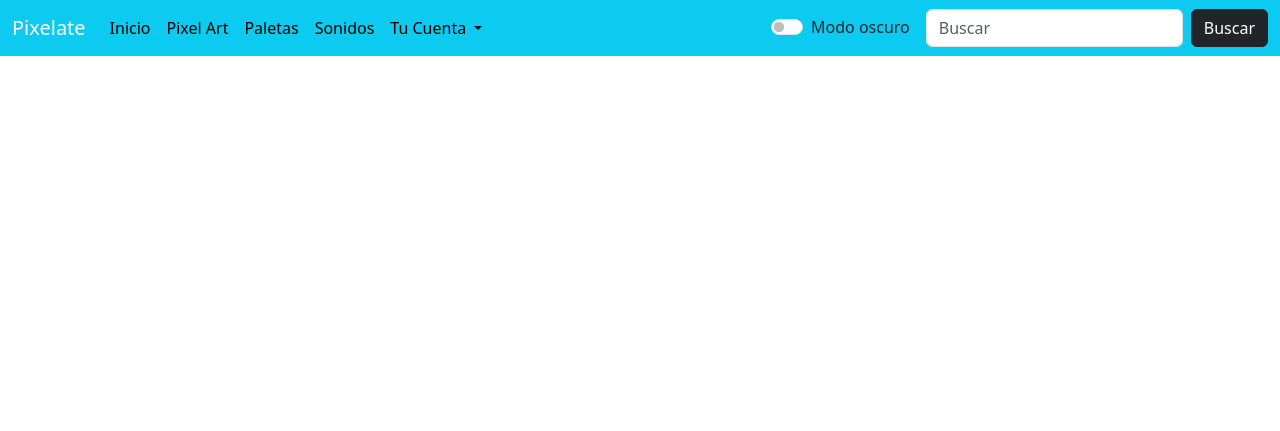
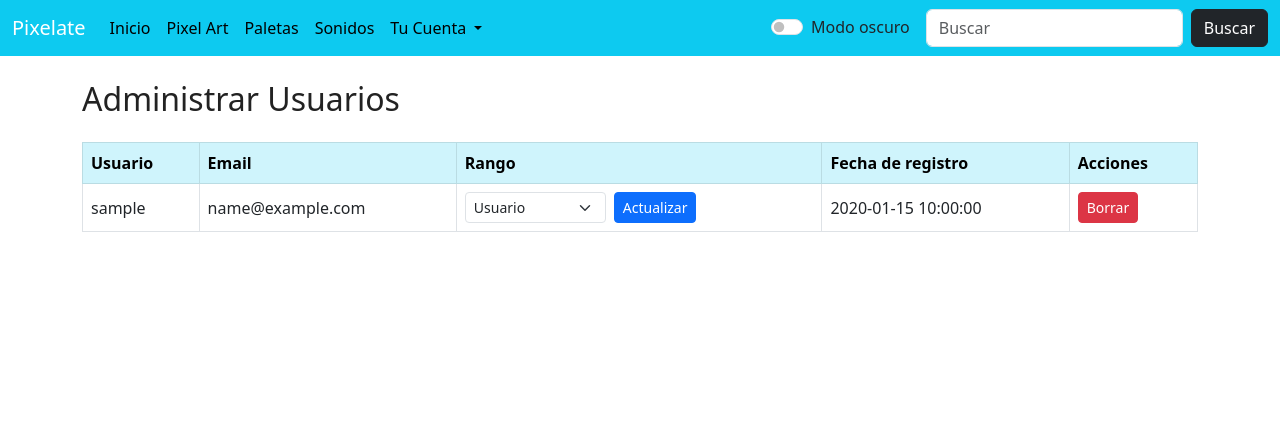
Before and after one commit to Shinigamy19/Trabajo-Final-Php, a PHP site: page /administrar.php in a window 1280 px wide. Shown: the top 431 px of the page. Run offline with PHP 8.4, Linux system fonts and the light colour scheme; tables that the repository leaves empty or names only in its code hold one stand-in row (values such as "Sample post").

Commit message:
Crud de manejo de usuarios
Crud de control de usuarios con función de modificación de rangos

```diff
--- a/administrar.php
+++ b/administrar.php
@@ -1,3 +1,69 @@
-<?php include __DIR__ . '/layout/header.php'; ?>
+<?php
+include __DIR__ . '/layout/header.php';
+include __DIR__ . '/db/conexion_local.php';
 
-<?php include __DIR__ . '/layout/footer.php'; ?>
+// Actualizar rango
+if (isset($_POST['update_rango'])) {
+    $user_id = intval($_POST['user_id']);
+    $nuevo_rango = intval($_POST['rango']);
+    $stmt = $con->prepare("UPDATE usuarios SET rango=? WHERE id=?");
+    $stmt->bind_param("ii", $nuevo_rango, $user_id);
+    $stmt->execute();
+    $stmt->close();
+}
+
+// Borrar usuario
+if (isset($_POST['delete_user'])) {
+    $user_id = intval($_POST['user_id']);
+    $stmt = $con->prepare("DELETE FROM usuarios WHERE id=?");
+    $stmt->bind_param("i", $user_id);
+    $stmt->execute();
+    $stmt->close();
+}
+
+$result = $con->query("SELECT id, username, mail, rango, reg_time FROM usuarios ORDER BY username ASC");
+?>
+
+<div class="container mt-4">
+    <h2 class="mb-4">Administrar Usuarios</h2>
+    <div class="table-responsive">
+        <table class="table table-bordered align-middle">
+            <thead class="table-info">
+                <tr>
+                    <th>Usuario</th>
+                    <th>Email</th>
+                    <th>Rango</th>
+                    <th>Fecha de registro</th>
+                    <th>Acciones</th>
+                </tr>
+            </thead>
+            <tbody>
+            <?php while($row = $result->fetch_assoc()): ?>
+                <tr>
+                    <td><?= htmlspecialchars($row['username']) ?></td>
+                    <td><?= htmlspecialchars($row['mail']) ?></td>
+                    <td>
+                        <form method="post" class="d-flex align-items-center gap-2">
+                            <input type="hidden" name="user_id" value="<?= $row['id'] ?>">
+                            <select name="rango" class="form-select form-select-sm" style="width:auto;display:inline-block;">
+                                <option value="0" <?= $row['rango']==0 ? 'selected' : '' ?>>Usuario</option>
+                                <option value="255" <?= $row['rango']==255 ? 'selected' : '' ?>>Administrador</option>
+                            </select>
+                            <button type="submit" name="update_rango" class="btn btn-primary btn-sm">Actualizar</button>
+                        </form>
+                    </td>
+                    <td><?= htmlspecialchars($row['reg_time']) ?></td>
+                    <td>
+                        <form method="post" onsubmit="return confirm('¿Seguro que deseas borrar este usuario?');">
+                            <input type="hidden" name="user_id" value="<?= $row['id'] ?>">
+                            <button type="submit" name="delete_user" class="btn btn-danger btn-sm">Borrar</button>
+                        </form>
+                    </td>
+                </tr>
+            <?php endwhile; ?>
+            </tbody>
+        </table>
+    </div>
+</div>
+
+<?php include __DIR__ . '/layout/footer.php';
```
